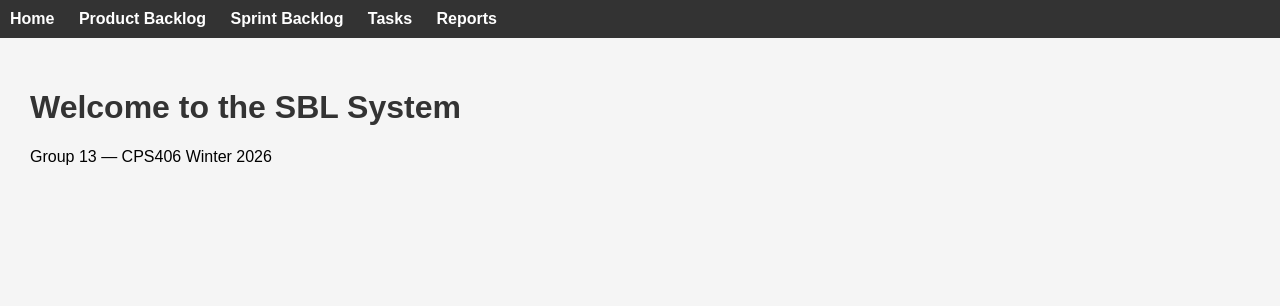
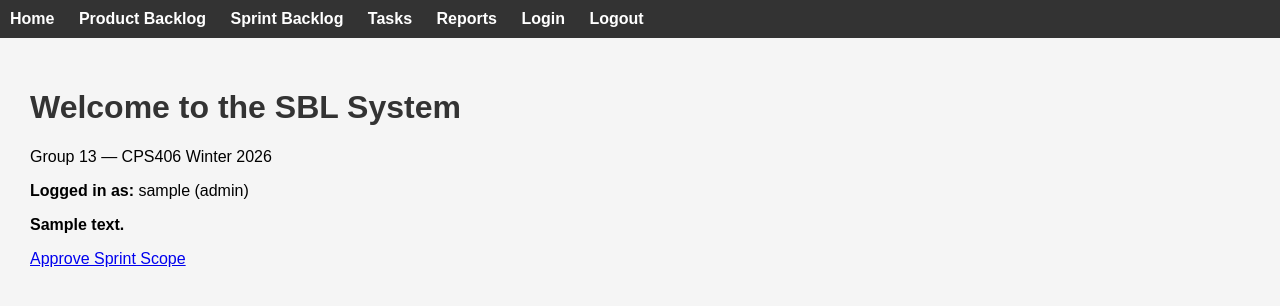
Before and after one commit to homanoori/ScrumManager, a Flask app: template templates/base.html in a window 1280 px wide. Shown: the top 306 px of the page. Run offline with Flask 3, Linux system fonts and the light colour scheme; the template is opened without the code that fills it: most values are stand-ins (such as "Sample title", 1, 10 or a date in 2020).

Commit message:
Added login system and role-based approval feature

```diff
--- a/app.py
+++ b/app.py
@@ -1,19 +1,55 @@
-# app.py
-from flask import Flask, render_template
+from flask import Flask, render_template, session, redirect, url_for, request
 from database import init_db
 
 app = Flask(__name__)
+app.secret_key = "secret123"
 
 # --- Atena: base route ---
 @app.route("/")
 def index():
-    return render_template("base.html")
+    username = session.get("username")
+    role = session.get("role")
+    approval_message = session.pop("approval_message", None)
+    return render_template(
+        "base.html",
+        username=username,
+        role=role,
+        approval_message=approval_message
+    )
+
+# --- Setayesh: login route ---
+@app.route('/login', methods=['GET', 'POST'])
+def login():
+    if request.method == 'POST':
+        username = request.form['username']
+        role = request.form['role']
+
+        session['username'] = username
+        session['role'] = role
+
+        return redirect(url_for('index'))
+
+    return render_template('login.html')
+
+@app.route('/approve')
+def approve():
+    role = session.get('role')
+
+    if role != 'client':
+        session['approval_message'] = "Only the client can approve sprint scope changes."
+        return redirect(url_for('index'))
+
+    session['approval_message'] = "Sprint approved successfully."
+    return redirect(url_for('index'))
+
+@app.route('/logout')
+def logout():
+    session.clear()
+    return redirect(url_for('index'))
 
 # --- Hamed: add burndown + sprint proposal routes in his branch ---
 
 # --- Homa: add sprint lock + status change routes in her branch ---
-
-# --- Setayesh: add login + approval + task status routes in her branch ---
 
 # --- Sasan: add client view routes in his branch ---
 
--- a/templates/base.html
+++ b/templates/base.html
@@ -12,11 +12,31 @@
         <a href="/sprint">Sprint Backlog</a>
         <a href="/tasks">Tasks</a>
         <a href="/reports">Reports</a>
+        <a href="/login">Login</a>
+        <a href="/logout">Logout</a>
     </nav>
+
     <div class="content">
         {% block content %}
         <h1>Welcome to the SBL System</h1>
         <p>Group 13 — CPS406 Winter 2026</p>
+
+        {% if username and role %}
+            <p><strong>Logged in as:</strong> {{ username }} ({{ role }})</p>
+        {% else %}
+            <p><strong>Not logged in.</strong></p>
+        {% endif %}
+
+        {% if approval_message %}
+            <p><strong>{{ approval_message }}</strong></p>
+        {% endif %}
+
+        {% if username %}
+            <p>
+                <a href="/approve">Approve Sprint Scope</a>
+            </p>
+        {% endif %}
+
         {% endblock %}
     </div>
 </body>
```
Also changed, not shown: templates/login.html (added, +24 -0 lines), sbl.db (added).
